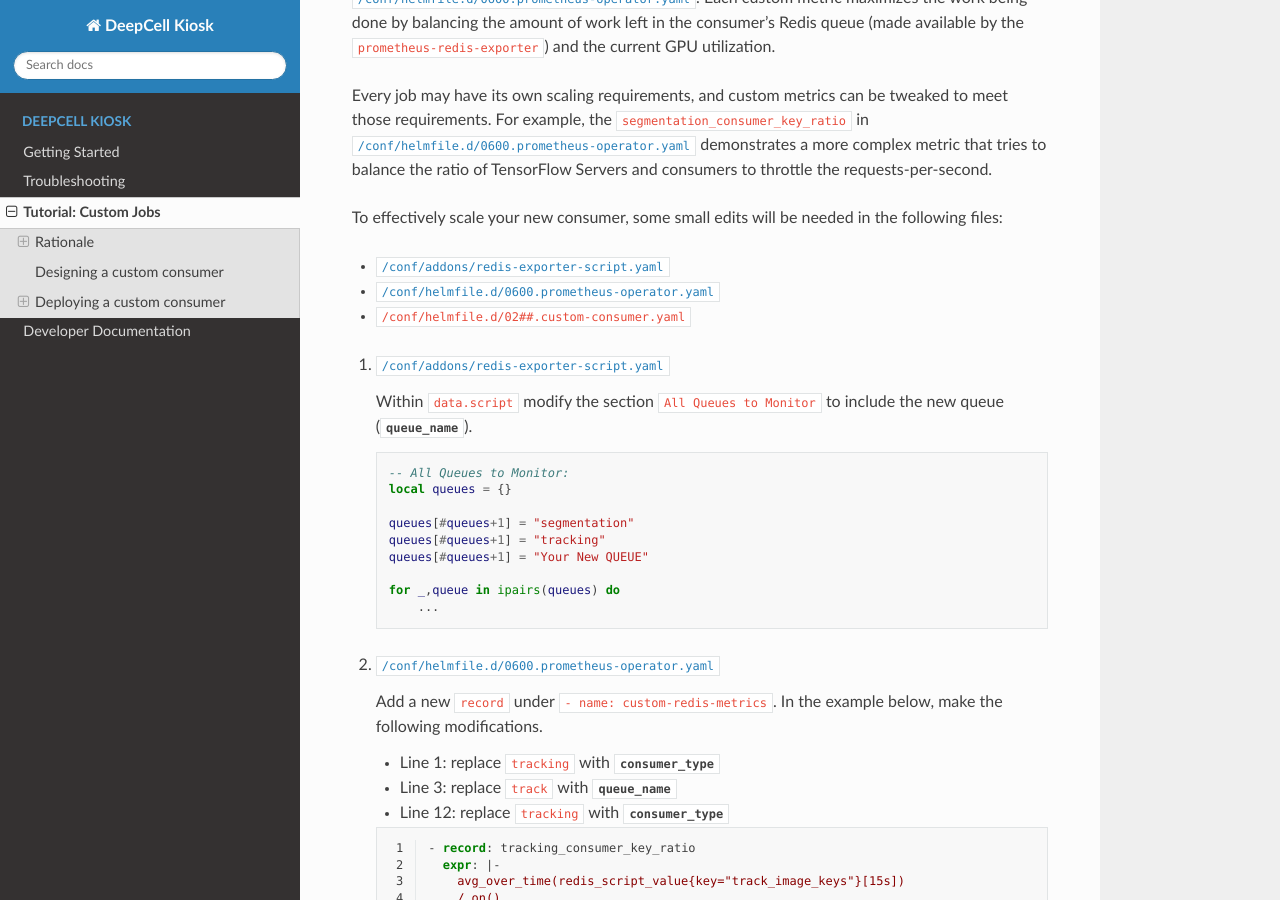
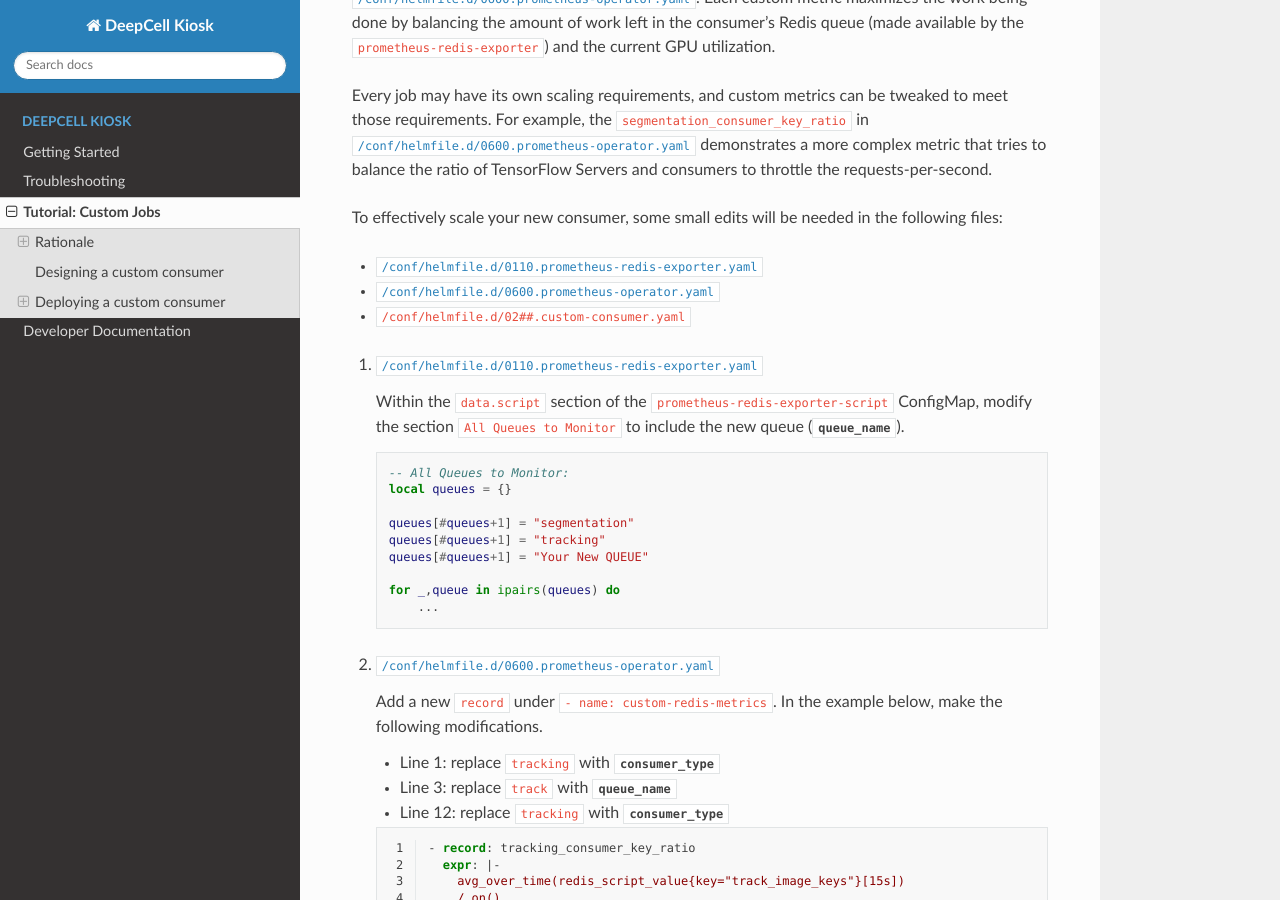
Before and after one commit to vanvalenlab/kiosk-console, a Sphinx documentation site: the page built from docs/source/CUSTOM-JOB.rst, in a window 1280 px wide and 900 px high, scrolled down 2048 px. Built offline with Sphinx 7.4.7 and the Read the Docs theme 2.0.0, drawn with Linux system fonts in a browser that asks for light colours.

Commit message:
Move the prometheus-redis-exporter script to a chart using incubator/raw. (#405)
* Move the redis-exporter script ConfigMap into the prometheus-redis-exporter helmfile.

* Update the docs to reflect the new location of the script.

* Remove the make task that creates the ConfigMap from /conf/addons.

```diff
--- a/docs/source/CUSTOM-JOB.rst
+++ b/docs/source/CUSTOM-JOB.rst
@@ -202,13 +202,13 @@ For example, the ``segmentation_consumer_key_ratio`` in |/conf/helmfile.d/0600.p
 
 To effectively scale your new consumer, some small edits will be needed in the following files:
 
-* |/conf/addons/redis-exporter-script.yaml|
+* |/conf/helmfile.d/0110.prometheus-redis-exporter.yaml|
 * |/conf/helmfile.d/0600.prometheus-operator.yaml|
 * ``/conf/helmfile.d/02##.custom-consumer.yaml``
 
-1. |/conf/addons/redis-exporter-script.yaml|
+1. |/conf/helmfile.d/0110.prometheus-redis-exporter.yaml|
 
-   Within  ``data.script`` modify the section ``All Queues to Monitor`` to include the new queue (:data:`queue_name`).
+   Within the ``data.script`` section of the ``prometheus-redis-exporter-script`` ConfigMap, modify the section ``All Queues to Monitor`` to include the new queue (:data:`queue_name`).
 
    .. code-block:: lua
 
@@ -278,9 +278,9 @@ To effectively scale your new consumer, some small edits will be needed in the f
 
     <tt><a href="https://github.com/vanvalenlab/kiosk-console/blob/master/conf/helmfile.d/0600.prometheus-operator.yaml">/conf/helmfile.d/0600.prometheus-operator.yaml</a></tt>
 
-.. |/conf/addons/redis-exporter-script.yaml| raw:: html
+.. |/conf/helmfile.d/0110.prometheus-redis-exporter.yaml| raw:: html
 
-    <tt><a href="https://github.com/vanvalenlab/kiosk-console/blob/master/conf/addons/redis-exporter-script.yaml">/conf/addons/redis-exporter-script.yaml</a></tt>
+    <tt><a href="https://github.com/vanvalenlab/kiosk-console/blob/master/conf/helmfile.d/0110.prometheus-redis-exporter.yaml">/conf/helmfile.d/0110.prometheus-redis-exporter.yaml</a></tt>
 
 .. |/conf/helmfile.d/0230.redis-consumer.yaml| raw:: html
 
```
Also changed, not shown: 4 other files.
